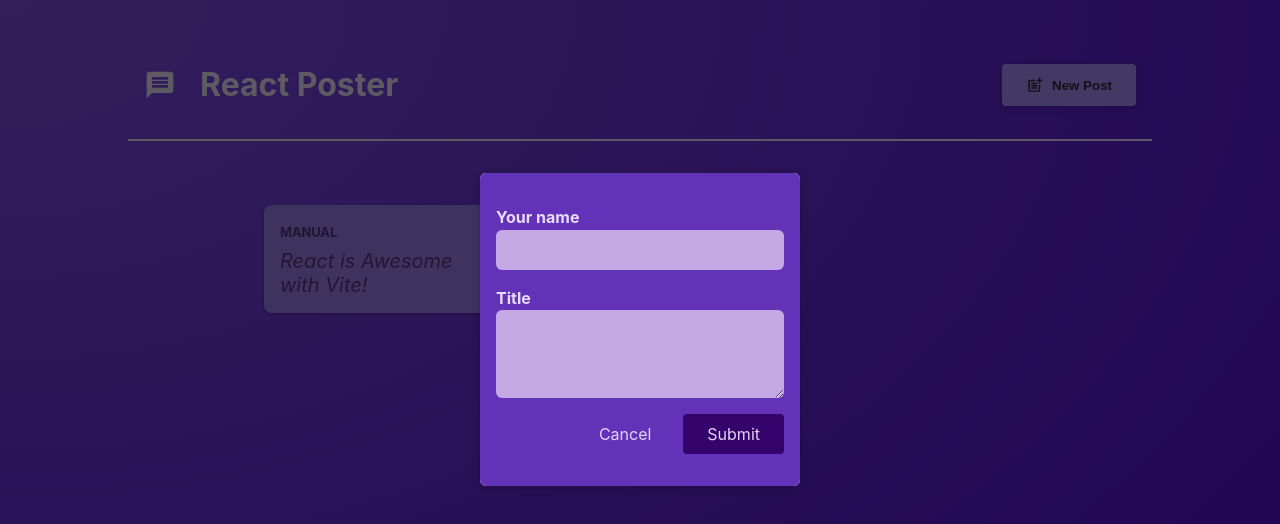
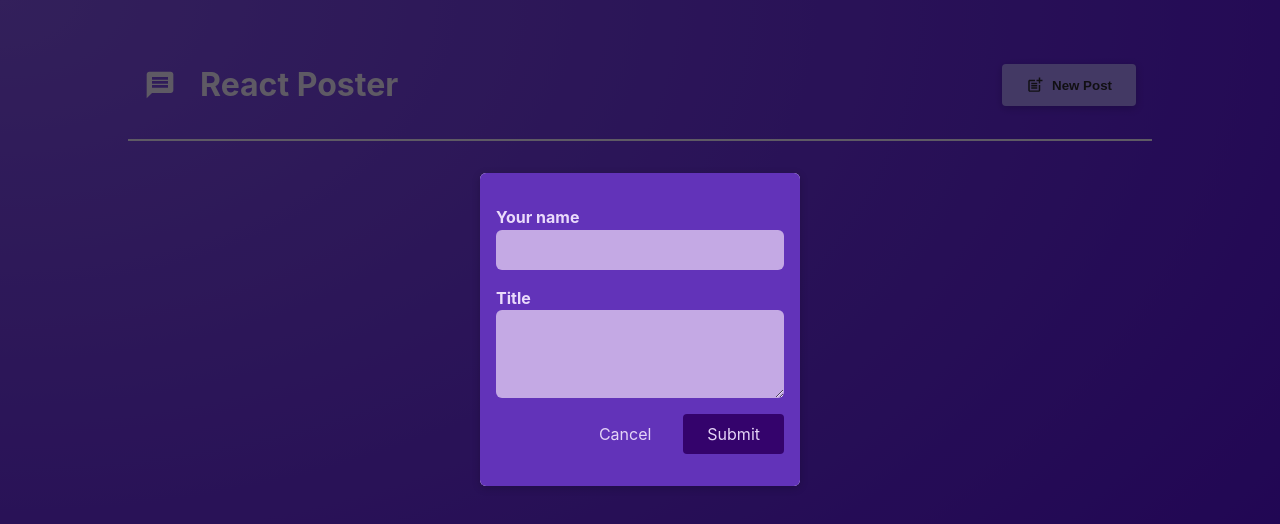
Before and after one commit to sangayt1997/react-vite-app, a React (Vite) app: page / in a window 1280 px wide. Shown: the top 524 px of the page. Built offline with nearby package versions, Linux system fonts and the light colour scheme.

Commit message:
outputting postlist

```diff
--- a/src/components/posts-list/posts-list.jsx
+++ b/src/components/posts-list/posts-list.jsx
@@ -6,9 +6,11 @@ import { useState } from "react";
 
 function PostsList({isPosting, onStopPosting}) {
     const [posts, setPosts] = useState([]);
+
     function addPostHandler(postData) {
-        setPosts((existingPost) => [posts, ...existingPost]);
+        setPosts((existingPosts) => [postData, ...existingPosts]);
     }
+
     return (
         <>
             {isPosting && (
@@ -19,9 +21,17 @@ function PostsList({isPosting, onStopPosting}) {
                     />
                 </Modal>
             )}
-            <ul className={classes.posts}>
-                <Post author="Manual" title="React is Awesome with Vite!"/>
-            </ul>
+            {posts.length > 0 && (
+                <ul className={classes.posts}>
+                    {posts.map((post, index) => <Post key={index} author={post.author} title={post.title}/>)}
+                </ul>
+            )}
+            {posts.length === 0 && (
+                <div className={classes['empty-post']}>
+                    <h2>There is no posts yet.</h2>
+                    <p>Start adding some post!</p>
+                </div>
+            )}
         </>
     )
 }
--- a/src/components/posts-list/posts-list.module.css
+++ b/src/components/posts-list/posts-list.module.css
@@ -8,3 +8,8 @@
     grid-template-columns: repeat(3, 30%);
     justify-content: center;
 }
+
+.empty-post {
+    text-align: center;
+    color: white;
+}
```
